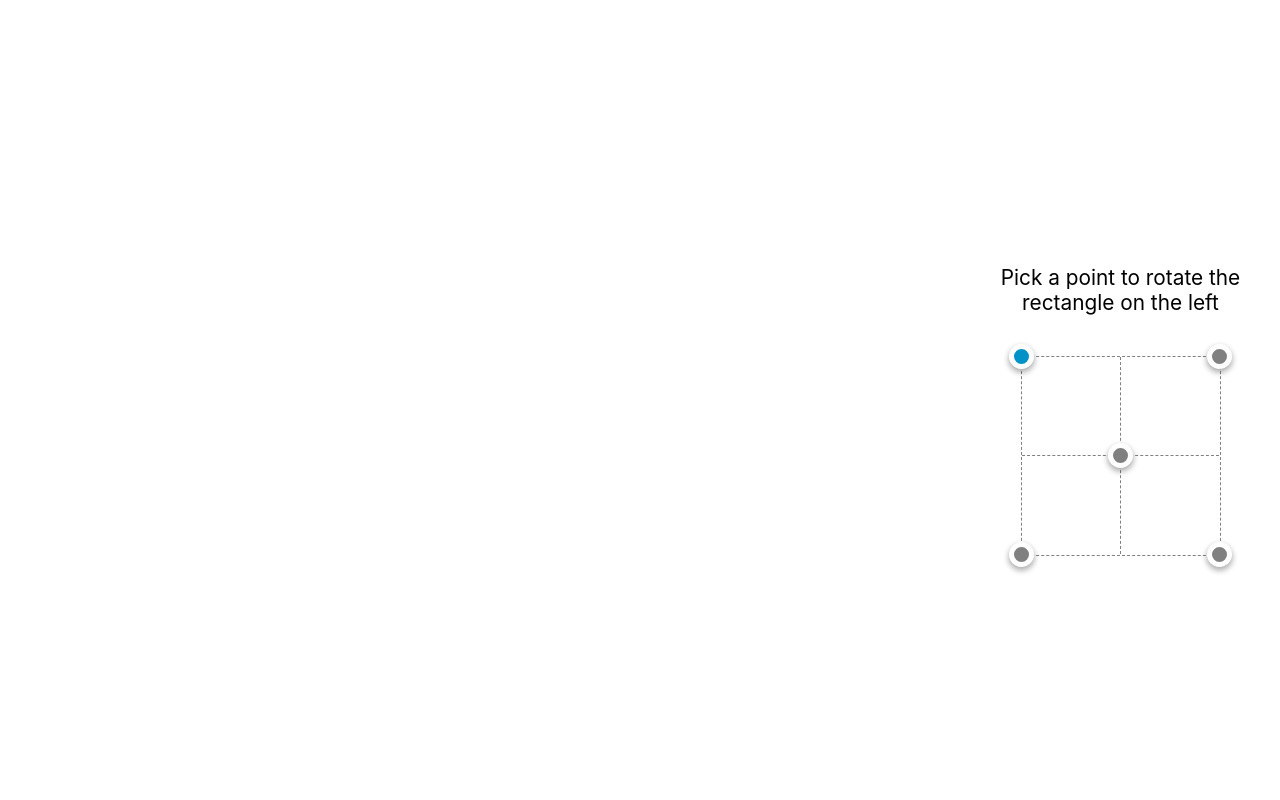
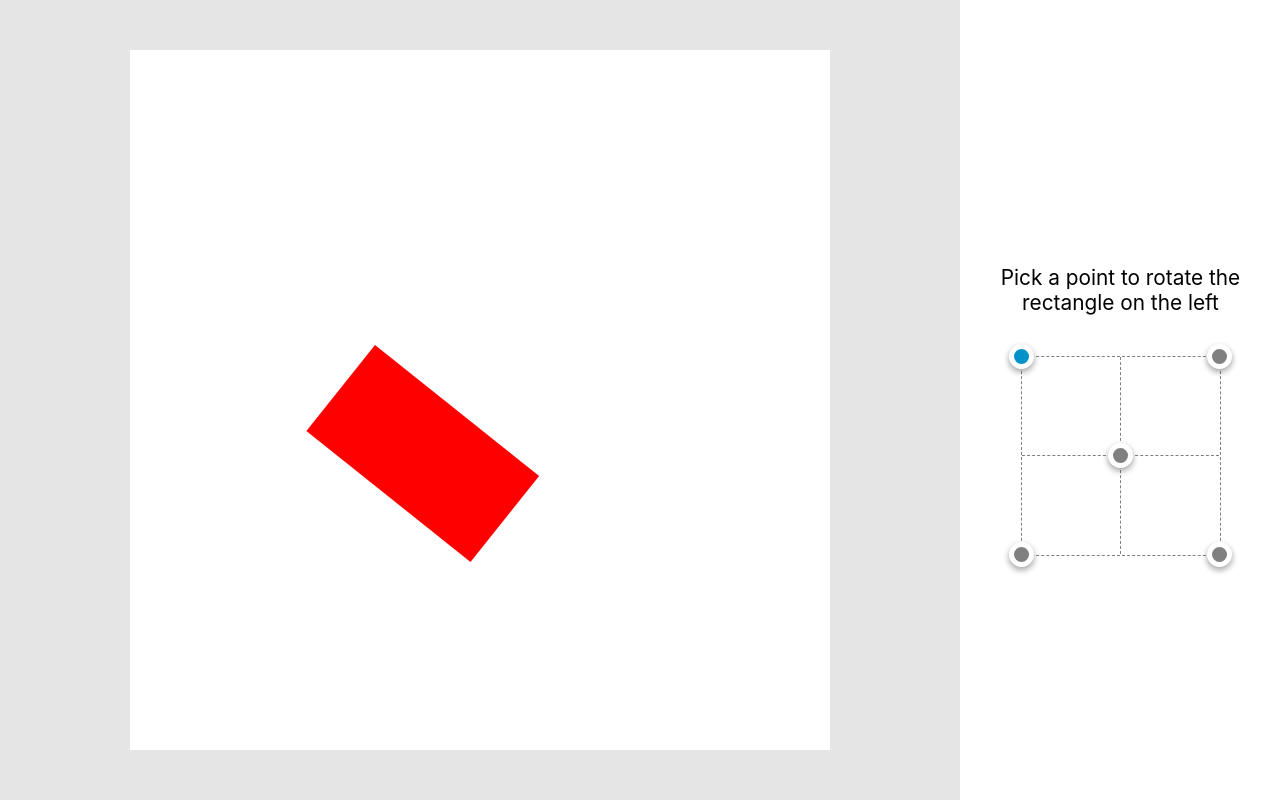
Before and after one commit to ahkohd/jitter-takehome, a React (Create React App) app: page / in a window 1280 px wide. Built offline with nearby package versions, Linux system fonts and the light colour scheme.

Commit message:
feat: implement rectangle rotation

```diff
--- a/src/components/Canvas.tsx
+++ b/src/components/Canvas.tsx
@@ -1,21 +1,86 @@
+import { useCallback, useContext, useEffect, useRef } from "react";
+import { EditorContext } from "providers/EditorContextProvider";
 import styled from "styled-components";
-
-const CanvasContainer = styled.div`
-  flex: 1;
-  height: 100%;
-
-  canvas {
-    height: 100%;
-    width: 100%;
-  }
-`;
+import { getVisualCenterPoint, getPivotPoint } from "utils/canvas";
 
 const Canvas = (): JSX.Element => {
+  const [{ currentTransformsAnchor }] = useContext(EditorContext);
+  const animationRef = useRef<number>();
+  const canvasRef = useRef<HTMLCanvasElement>(null);
+  const angle = useRef<number>(0);
+
+  const drawOnEachFrame = useCallback(() => {
+    if (canvasRef.current) {
+      const { width, height } = canvasRef.current;
+      const ctx = canvasRef.current.getContext("2d")!;
+
+      // reset transforms & clear canvas
+      ctx.setTransform(1, 0, 0, 1, 0, 0);
+      ctx.clearRect(0, 0, width, height);
+
+      const r = { width: 210, height: 110 };
+      const [x, y] = getPivotPoint(
+        r.width,
+        r.height,
+        width,
+        height,
+        currentTransformsAnchor
+      );
+
+      // set pivot point
+      ctx.translate(x, y);
+
+      // rotate around pivot point
+      ctx.rotate(angle.current);
+
+      // get the visual center point relative to the pivot point
+      const [rX, rY] = getVisualCenterPoint(
+        r.width,
+        r.height,
+        currentTransformsAnchor
+      );
+
+      // draw the rectangle at the visual center point
+      ctx.fillStyle = "red";
+      ctx.fillRect(rX, rY, r.width, r.height);
+
+      // increment rotation angle in radians
+      angle.current += 0.04;
+    }
+
+    animationRef.current = requestAnimationFrame(drawOnEachFrame);
+  }, [currentTransformsAnchor]);
+
+  useEffect(() => {
+    animationRef.current = requestAnimationFrame(drawOnEachFrame);
+
+    return () => {
+      cancelAnimationFrame(animationRef.current!);
+    };
+  }, [currentTransformsAnchor, drawOnEachFrame]);
+
   return (
     <CanvasContainer className="editor__canvas_container">
-      <canvas className="editor__canvas_container__canvas" />
+      <canvas
+        className="editor__canvas_container__canvas"
+        ref={canvasRef}
+        width="700"
+        height="700"
+      />
     </CanvasContainer>
   );
 };
 
 export default Canvas;
+
+const CanvasContainer = styled.div`
+  flex: 1;
+  height: 100%;
+  display: flex;
+  background: var(--canvas-container-bg-color);
+
+  canvas {
+    margin: auto;
+    background: white;
+  }
+`;
--- /dev/null
+++ b/src/utils/canvas.ts
@@ -0,0 +1,46 @@
+import TransformsAnchor from "types/TransformsAnchor";
+
+export const getVisualCenterPoint = (
+  width: number,
+  height: number,
+  currentPivot: TransformsAnchor
+) => {
+  const [rHalfWidth, rHalfHeight] = [width / 2, height / 2];
+
+  switch (currentPivot) {
+    case TransformsAnchor.TopLeft:
+      return [0, 0];
+    case TransformsAnchor.TopRight:
+      return [-width, 0];
+    case TransformsAnchor.BottomLeft:
+      return [0, -height];
+    case TransformsAnchor.BottomRight:
+      return [-width, -height];
+    case TransformsAnchor.Center:
+      return [-rHalfWidth, -rHalfHeight];
+  }
+};
+
+export const getPivotPoint = (
+  width: number,
+  height: number,
+  canvasWidth: number,
+  canvasHeight: number,
+  desiredPivot: TransformsAnchor
+) => {
+  const [cX, cY] = [canvasWidth / 2, canvasHeight / 2];
+  const [rHalfWidth, rHalfHeight] = [width / 2, height / 2];
+
+  switch (desiredPivot) {
+    case TransformsAnchor.TopLeft:
+      return [cX - rHalfWidth, cY - rHalfHeight];
+    case TransformsAnchor.TopRight:
+      return [cX + rHalfWidth, cY - rHalfHeight];
+    case TransformsAnchor.BottomLeft:
+      return [cX - rHalfWidth, cY + rHalfHeight];
+    case TransformsAnchor.BottomRight:
+      return [cX + rHalfWidth, cY + rHalfHeight];
+    case TransformsAnchor.Center:
+      return [cX, cY];
+  }
+};
```
